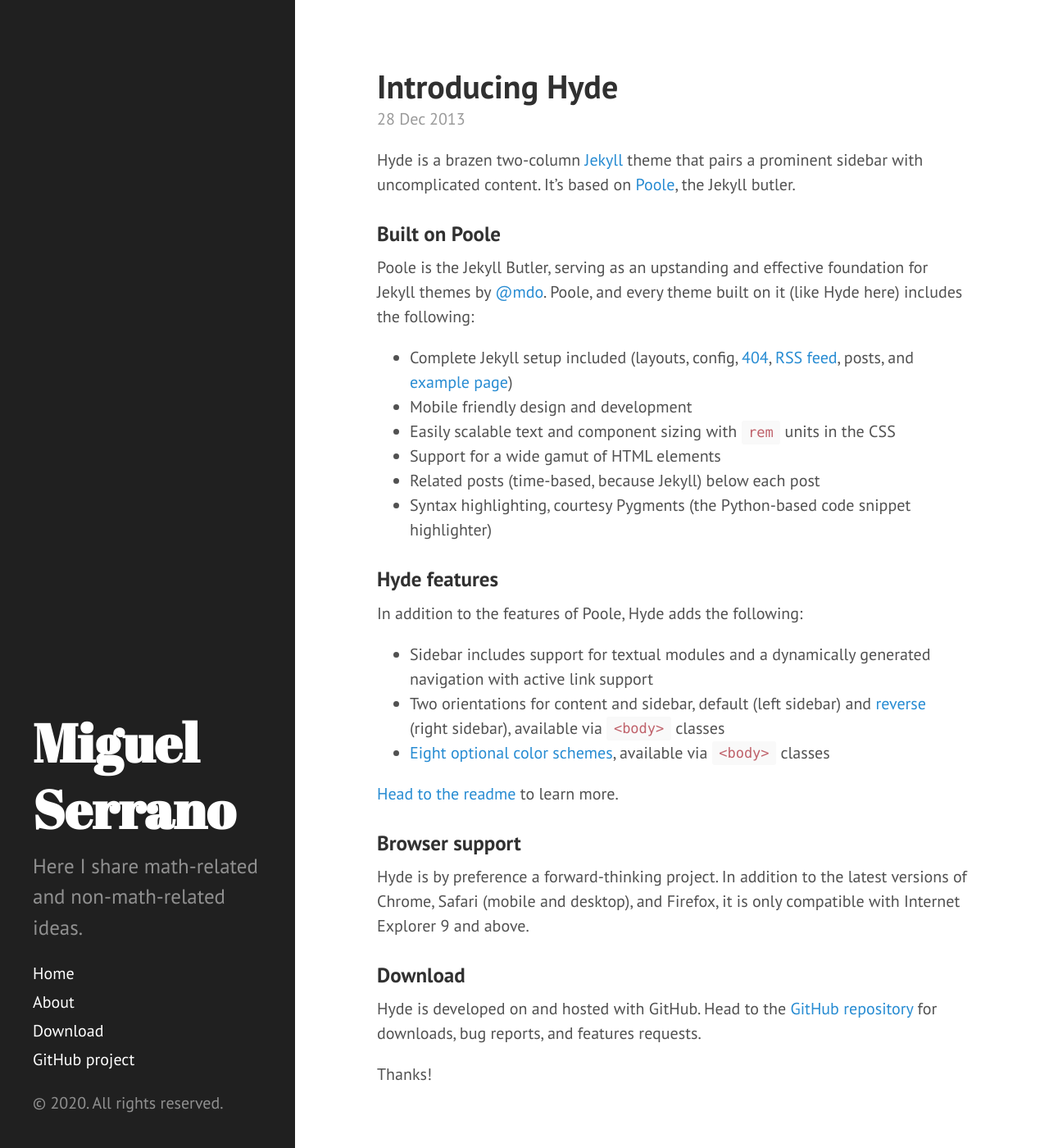
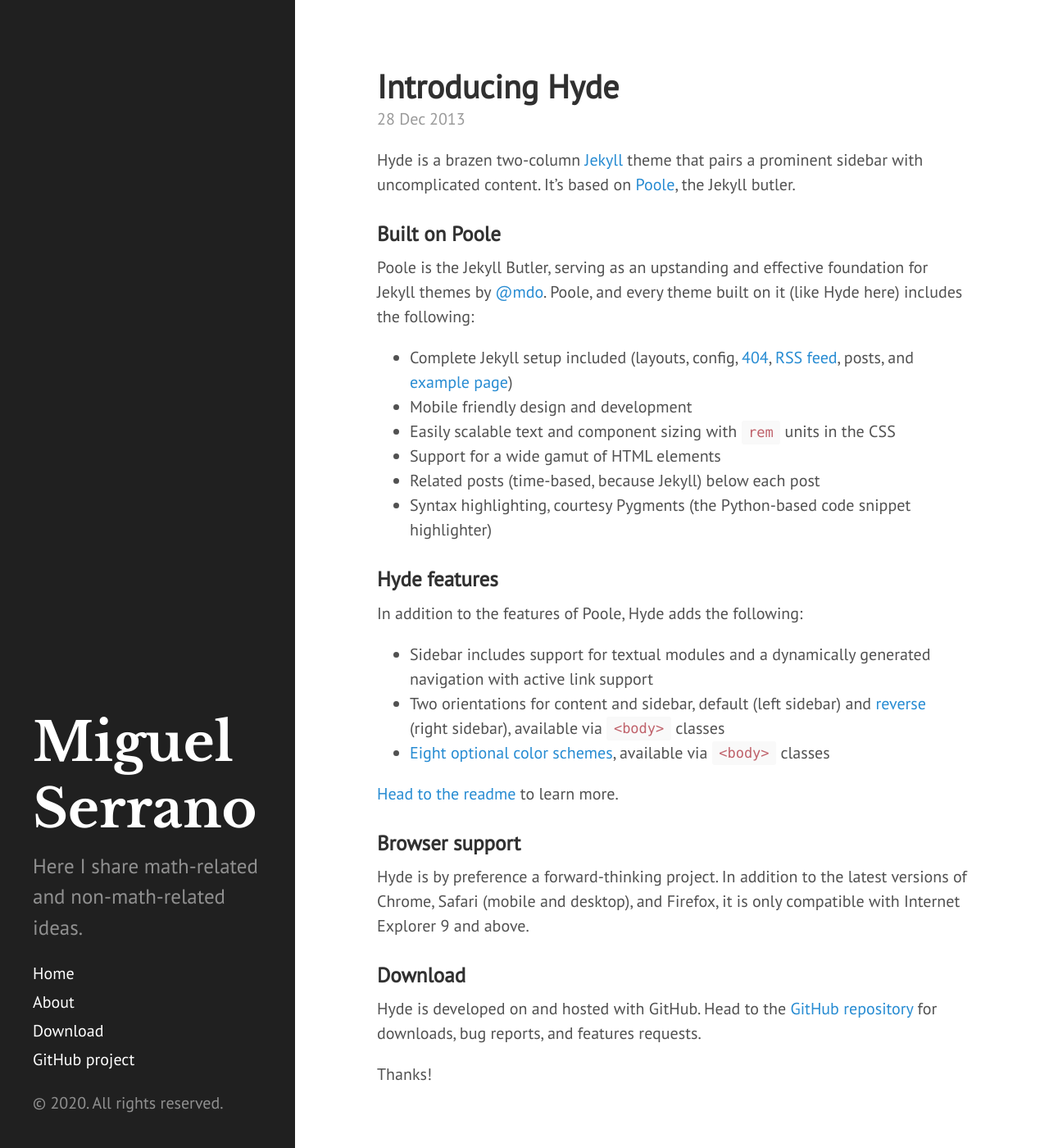
Before and after one commit to homomorfismo/blog, a Jekyll site: the page built from index.html, in a window 1280 px wide and 1400 px high. Shown: the whole window at 82% size. Built offline with Jekyll 4.4.1, drawn with Linux system fonts in a browser that asks for light colours; Markdown is read by kramdown in place of the engine named in the settings; the list of posts is cut into pages by our own code.

Commit message:
Updated url and font
Libre Baskerville is now the H1 font.

```diff
--- a/_config.yml
+++ b/_config.yml
@@ -9,8 +9,8 @@
 title:            Miguel Serrano
 tagline:          'A blog by <a href="https://twitter.com/homomorfismo" target="_blank">@homomorfismo</a>.'
 description:      'Here I share math-related and non-math-related ideas.'
-url:              "http://homomorfismo.github.io"
-baseurl:          http://homomorfismo.github.io/
+url:              "https://homomorfismo.github.io"
+baseurl:          https://homomorfismo.github.io/
 
 author:
   name:           'Miguel Serrano'
--- a/_includes/head.html
+++ b/_includes/head.html
@@ -18,11 +18,13 @@
   <link rel="stylesheet" href="{{ site.baseurl }}public/css/poole.css">
   <link rel="stylesheet" href="{{ site.baseurl }}public/css/syntax.css">
   <link rel="stylesheet" href="{{ site.baseurl }}public/css/hyde.css">
-  <link rel="stylesheet" href="http://fonts.googleapis.com/css?family=PT+Sans:400,400italic,700|Abril+Fatface">
+  <link rel="preconnect" href="https://fonts.gstatic.com">
+  <link href="https://fonts.googleapis.com/css2?family=Libre+Baskerville:wght@700&display=swap" rel="stylesheet">
+  <link rel="stylesheet" href="http://fonts.googleapis.com/css?family=PT+Sans:400,400italic">
 
   <!-- Icons -->
   <link rel="apple-touch-icon-precomposed" sizes="144x144" href="{{ site.baseurl }}public/apple-touch-icon-144-precomposed.png">
-                                 <link rel="shortcut icon" href="{{ site.baseurl }}public/favicon.ico">
+  <link rel="shortcut icon" href="{{ site.baseurl }}public/favicon.ico">
 
   <!-- RSS -->
   <link rel="alternate" type="application/rss+xml" title="RSS" href="/atom.xml">
--- a/public/css/hyde.css
+++ b/public/css/hyde.css
@@ -79,7 +79,7 @@
 .sidebar-about h1 {
   color: #fff;
   margin-top: 0;
-  font-family: "Abril Fatface", serif;
+  font-family: "Libre Baskerville", serif;
   font-size: 3.25rem;
 }
 
```
